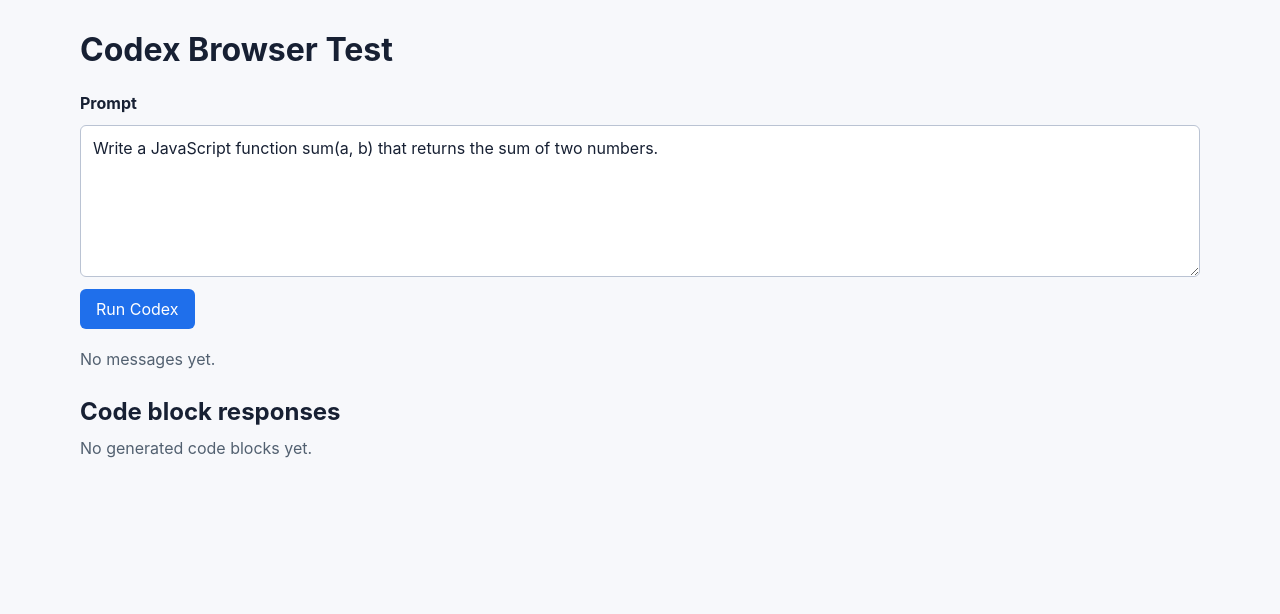
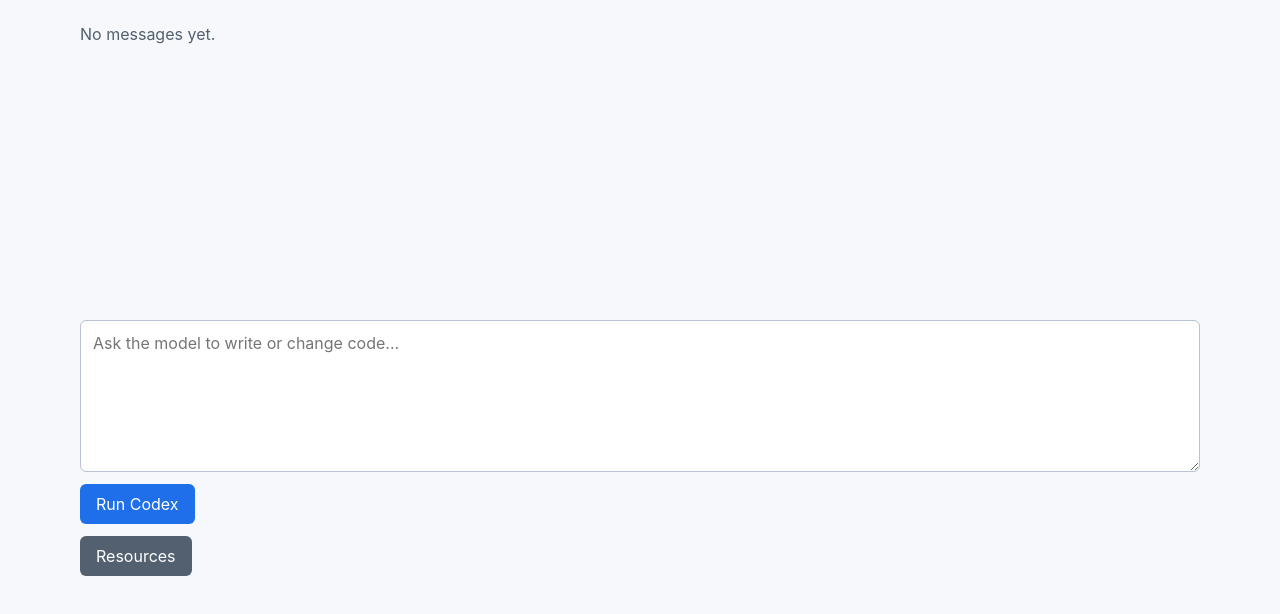
Before and after one commit to serbium-labs/open-ai-api, a React (Vite) app in the folder client/: page / in a window 1280 px wide. Shown: the top 614 px of the page. Built offline with nearby package versions, Linux system fonts and the light colour scheme.

Commit message:
Changed chat layout

```diff
--- a/client/src/components/App/index.tsx
+++ b/client/src/components/App/index.tsx
@@ -11,7 +11,7 @@ import {
 } from "@components/ChatTranscript";
 import { CodeFiles } from "@components/CodeFiles";
 import { PromptForm } from "@components/PromptForm";
-import { DEFAULT_PROMPT, UI_TEXT } from "@constants";
+import { UI_TEXT } from "@constants";
 import type { CodeFile } from "@models";
 
 function getCodeStatus(files: CodeFile[]): string {
@@ -27,11 +27,12 @@ function getErrorMessage(error: unknown, fallback: string): string {
 }
 
 export function App(): ReactElement {
-  const [prompt, setPrompt] = useState<string>(DEFAULT_PROMPT);
+  const [prompt, setPrompt] = useState<string>("");
   const [files, setFiles] = useState<CodeFile[]>([]);
   const [codeStatus, setCodeStatus] = useState<string>(UI_TEXT.emptyCode);
   const [messages, setMessages] = useState<ChatMessage[]>([]);
   const [isRunning, setIsRunning] = useState<boolean>(false);
+  const [isResourcesOpen, setIsResourcesOpen] = useState<boolean>(false);
 
   async function handleSubmit(): Promise<void> {
     const nextTurn: AppendPromptTurnResult = appendPromptTurn(messages, prompt);
@@ -66,7 +67,7 @@ export function App(): ReactElement {
 
   return (
     <main className="app-shell">
-      <h1>{UI_TEXT.title}</h1>
+      <ChatTranscript messages={messages} />
       <PromptForm
         prompt={prompt}
         isRunning={isRunning}
@@ -75,8 +76,15 @@ export function App(): ReactElement {
           void handleSubmit();
         }}
       />
-      <ChatTranscript messages={messages} />
-      <CodeFiles files={files} status={codeStatus} />
+      <button
+        className="resources-toggle"
+        type="button"
+        aria-expanded={isResourcesOpen}
+        onClick={() => setIsResourcesOpen((isOpen: boolean) => !isOpen)}
+      >
+        {isResourcesOpen ? UI_TEXT.hideResourcesButton : UI_TEXT.resourcesButton}
+      </button>
+      {isResourcesOpen ? <CodeFiles files={files} status={codeStatus} /> : null}
     </main>
   );
 }
--- a/client/src/components/PromptForm/index.tsx
+++ b/client/src/components/PromptForm/index.tsx
@@ -22,13 +22,12 @@ export function PromptForm({
 
   return (
     <form className="prompt-form" onSubmit={handleSubmit}>
-      <label className="field-label" htmlFor="prompt">
-        {UI_TEXT.promptLabel}
-      </label>
       <textarea
         id="prompt"
         name="prompt"
         rows={6}
+        aria-label="Message"
+        placeholder={UI_TEXT.promptPlaceholder}
         value={prompt}
         onChange={(event) => onPromptChange(event.target.value)}
       />
--- a/client/src/constants/index.ts
+++ b/client/src/constants/index.ts
@@ -1,10 +1,8 @@
-export const DEFAULT_PROMPT: string =
-  "Write a JavaScript function sum(a, b) that returns the sum of two numbers.";
-
 export const UI_TEXT = {
-  title: "Codex Browser Test",
-  promptLabel: "Prompt",
+  promptPlaceholder: "Ask the model to write or change code...",
   codeTitle: "Code block responses",
+  resourcesButton: "Resources",
+  hideResourcesButton: "Hide resources",
   loadingCode: "Loading generated code...",
   emptyCode: "No generated code blocks yet.",
   runButton: "Run Codex",
--- a/client/src/styles.css
+++ b/client/src/styles.css
@@ -21,7 +21,7 @@ textarea {
 .app-shell {
   width: min(1120px, calc(100% - 32px));
   margin: 0 auto;
-  padding: 32px 0;
+  padding: 24px 0;
 }
 
 h1,
@@ -40,7 +40,7 @@ h1 {
 .prompt-form {
   display: grid;
   gap: 12px;
-  margin-bottom: 20px;
+  margin-bottom: 12px;
 }
 
 .field-label {
@@ -76,11 +76,12 @@ button:disabled {
 .code-section {
   display: grid;
   gap: 12px;
-  margin-bottom: 28px;
 }
 
 .chat-transcript {
   align-items: start;
+  min-height: 280px;
+  margin-bottom: 16px;
 }
 
 .empty-chat {
@@ -180,6 +181,15 @@ pre {
   white-space: pre;
 }
 
+.resources-toggle {
+  margin-bottom: 16px;
+  background: #526070;
+}
+
+.code-section {
+  margin-bottom: 28px;
+}
+
 .response-panel {
   min-height: 120px;
 }
```
